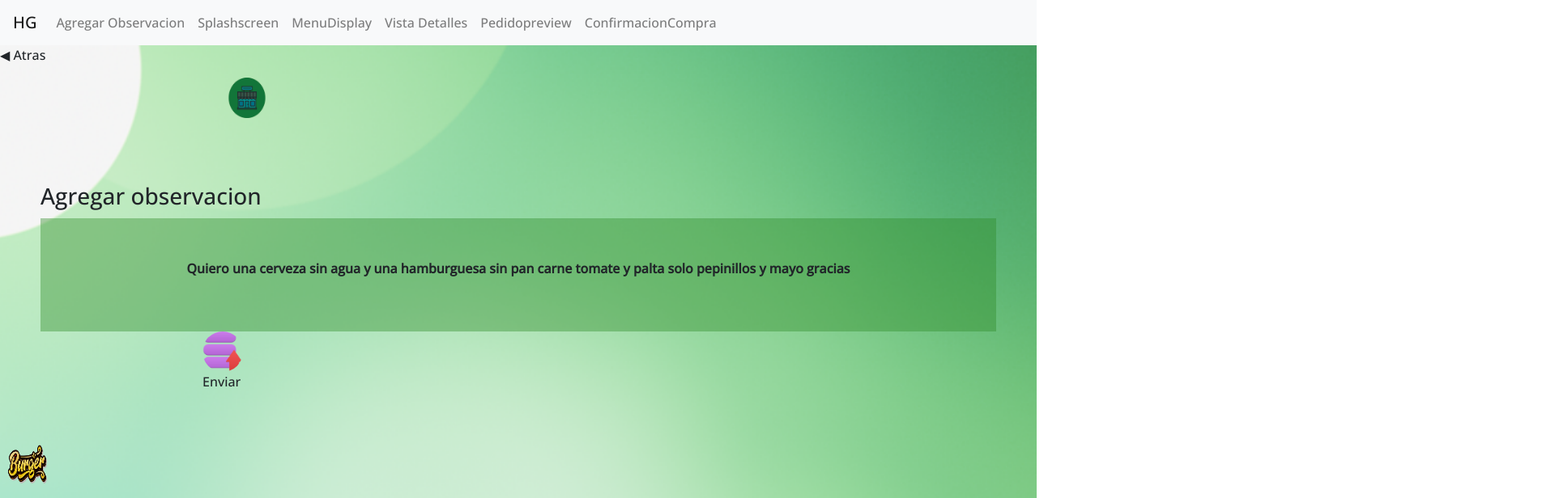
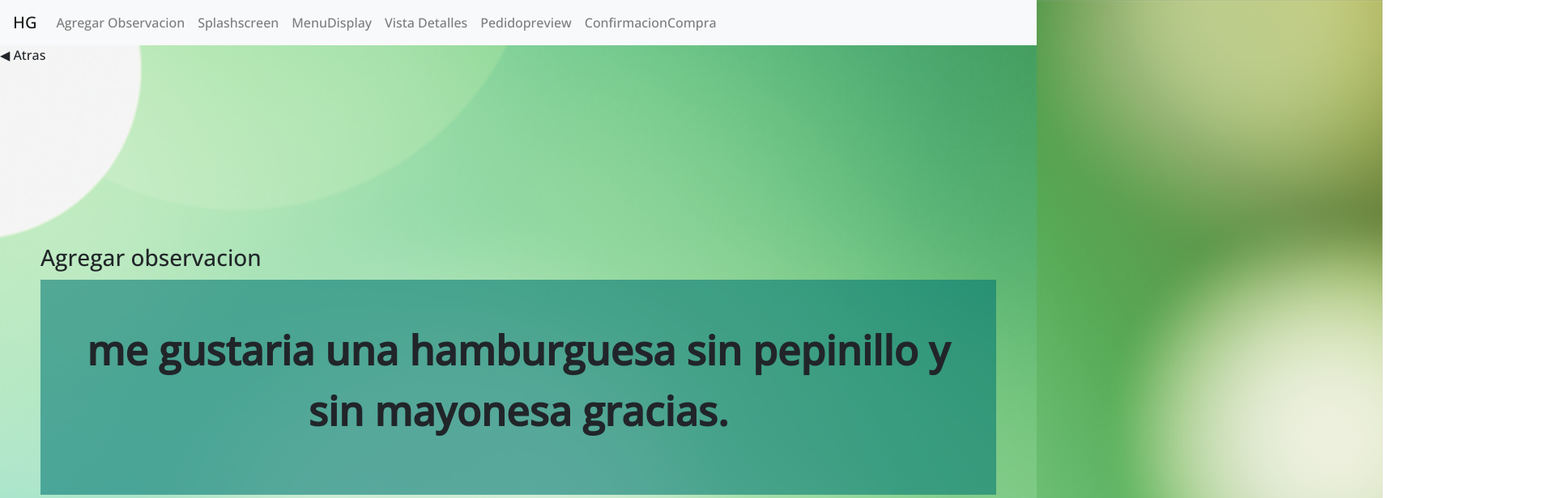
Before and after one commit to Joseda-hg/toteemfront, a React (Create React App) app: page /agregar in a window 1280 px wide. Shown: the top 616 px of the page at 81% size, 1920 px wide, since content can reach past the window. Built offline with nearby package versions, Linux system fonts and the light colour scheme.

Commit message:
agregar observacion listo no tocar

```diff
--- a/src/components/agregarObservacion.js
+++ b/src/components/agregarObservacion.js
@@ -17,9 +17,7 @@ export function AgregarObservacion() {
             <div className="Observacion">
                 <b>
                     <p>
-                        Quiero una cerveza sin agua y una
-                        hamburguesa sin pan carne tomate y
-                        palta solo pepinillos y mayo gracias
+                      me gustaria una hamburguesa sin pepinillo y sin mayonesa gracias.
                     </p>
                 </b>
 
--- a/src/index.css
+++ b/src/index.css
@@ -128,15 +128,16 @@ object-fit: cover;
 }
 
 .botonEnviar {
-  margin-top: 50px;
+  margin-top: 80%;
   margin-right: 60px;
   margin-left: 10px;
-  width: 50px;
-  height: 50px;
+
+  width: 236px;
+  height: 125px;
 }
 
 .Observacion {
-  background-color: rgba(43, 136, 36, 0.397);
+  background-color: #01767291;
   margin-left: 50px;
   margin-top: 10px;
   margin-right: 50px;
@@ -146,6 +147,7 @@ object-fit: cover;
 }
 .Observacion b {
   text-align: center;
+font-size: 50px;
 
 }
 
@@ -156,25 +158,26 @@ object-fit: cover;
   padding: 15px;
 }
 .pagarObservacion{
-  margin-left: 250px;
-  width: 50px;
-  height: 50px;
+  margin-left: 2600px;
+  width:150px;
+  height: 150px;
 
 
 }
 .imgred{
-  margin-left:280px;
+  margin-left:2600px;
   margin-bottom: 80px;
-  width: 50px;
-  height: 50px;
-
-
+  width: 140px;
+  height: 126px;
 }
 .PPP{
-  margin-left: 250px;
+  margin-left: 2600px;
+  font-size: 60px;
 }
 .RRR{
   margin-left: 50px;
+  font-size: 60px;
+
 }
 
 .logoobs{
```
